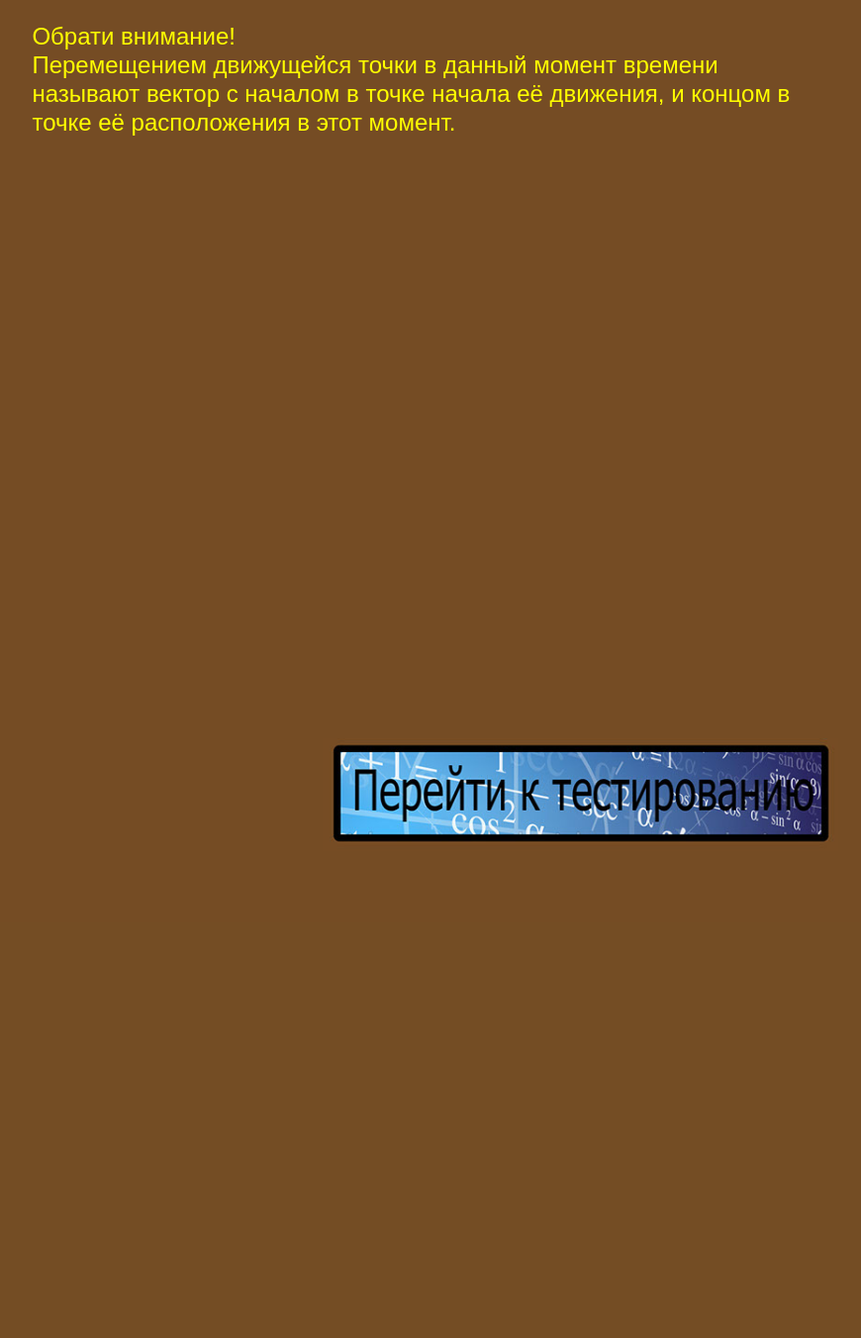
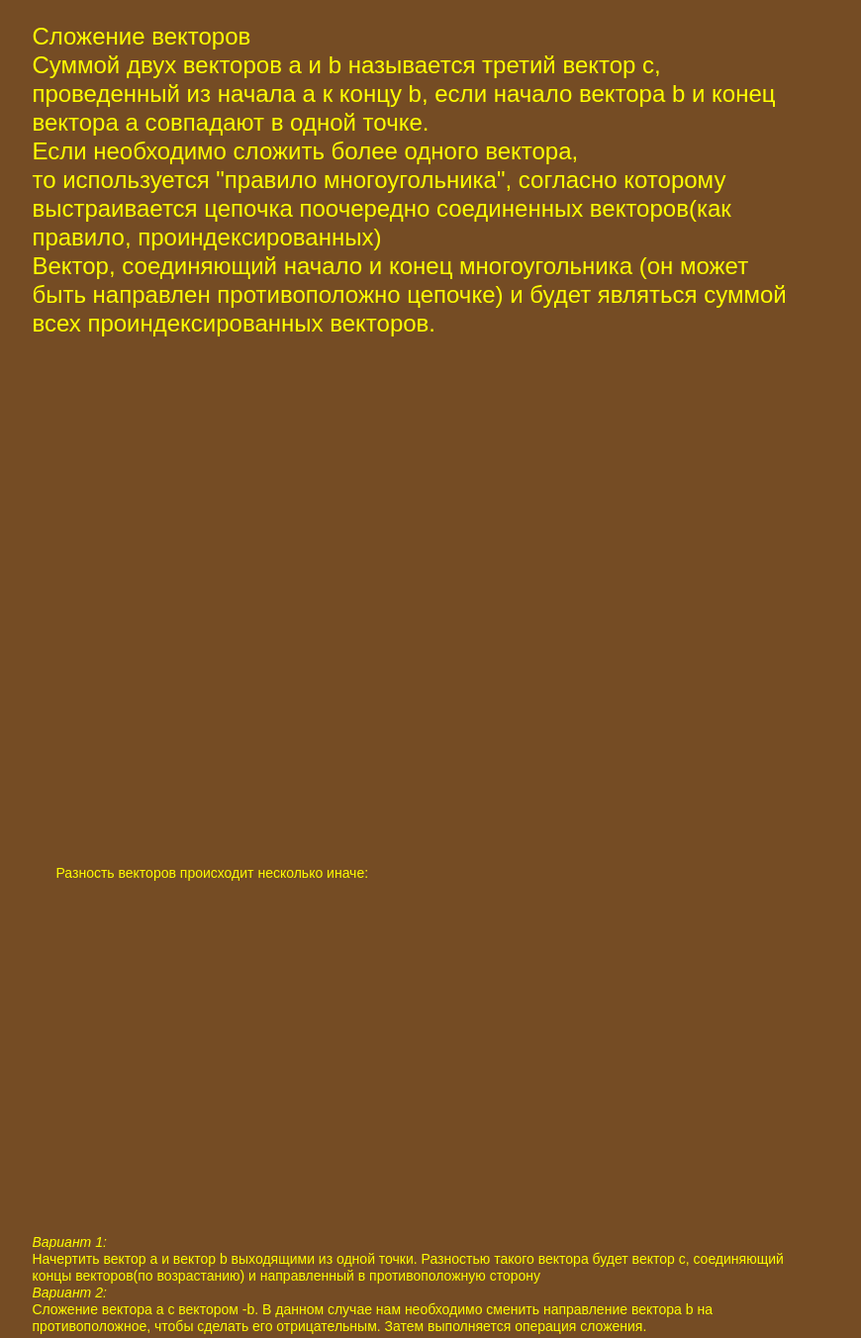
Before and after one commit to 1251school/1251school.github.io, a plain HTML site: page index.html in a window 1280 px wide. Shown: the part 2060-3412 px from the top of the page at 99% size, without its empty margins (7-877 px from the left). Before the commit the page ends 2992 px from the top, so only its background shows below. Drawn offline with nearby package versions, Linux system fonts and the light colour scheme.

Commit message:
Update index.html

```diff
--- a/index.html
+++ b/index.html
@@ -65,10 +65,16 @@ if(typeof Muse == "undefined") window.Muse = {}; window.Muse.assets = {"required
     <p id="u493-34">Векторными величинами, или векторами, называют величины, имеющие и численное значение, и направление.</p>
     <p id="u493-36">Например, если сказано, что автомобиль движется со скоростью 100 километров в час (то есть дано численное значение скорости), то про его скорость известно не всё, потому что неизвестно, куда, в каком направлении он двигается. Поэтому примеры векторных величин — скорость, сила, перемещение.</p>
     <p id="u493-37">&nbsp;</p>
-    <p id="u493-39">Обрати внимание!</p>
-    <p id="u493-41">Перемещением движущейся точки в данный момент времени называют вектор с началом в точке начала её движения, и концом в точке её расположения в этот момент.</p>
-    <p id="u493-42">&nbsp;</p>
-    <p id="u493-43">&nbsp;</p>
+    <p id="u493-39">Сложение векторов</p>
+    <p id="u493-41">Суммой двух векторов a и b называется третий вектор c, <br>проведенный из начала a к концу b, если начало вектора b и конец вектора a совпадают в одной точке.</p>
+    <p id="u493-42">Если необходимо сложить более одного вектора, <br>то используется "правило многоугольника", согласно которому выстраивается цепочка поочередно соединенных векторов(как правило, проиндексированных)</p>
+    <p id="u493-43">Вектор, соединяющий начало и конец многоугольника (он может быть направлен противоположно цепочке) и будет являться суммой всех проиндексированных векторов. </p>
+    <p id="u493-44">&nbsp</p>
+    <p id="u493-45">Разность векторов происходит несколько иначе:</p>
+    <p id="u493-46"><i>Вариант 1:</i></p>
+    <p id="u493-47">Начертить вектор a и вектор b выходящими из одной точки. Разностью такого вектора будет вектор c, соединяющий концы векторов(по возрастанию) и направленный в противоположную сторону</p>
+    <p id="u493-48"><i>Вариант 2:</i></p>
+    <p id="u493-49">Сложение вектора a с вектором -b. В данном случае нам необходимо сменить направление вектора b на противоположное, чтобы сделать его отрицательным. Затем выполняется операция сложения.</p>
    </div>
    <div class="clearfix colelem" id="pu544"><!-- group -->
     <a class="nonblock nontext clip_frame grpelem" id="u544" href="test.html"><!-- image --><img class="block" id="u544_img" src="images/141.jpg?crc=511184313" alt="" data-image-width="556" data-image-height="122"/></a>
```
